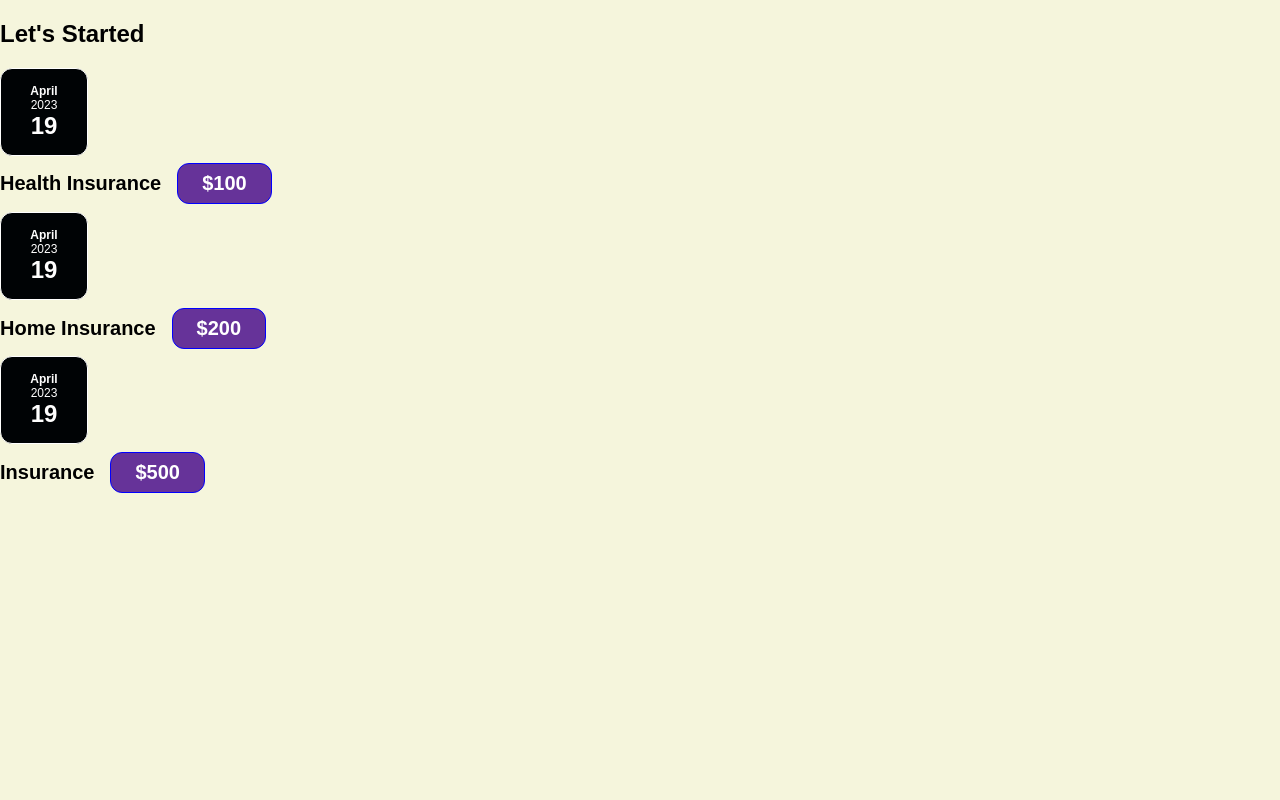
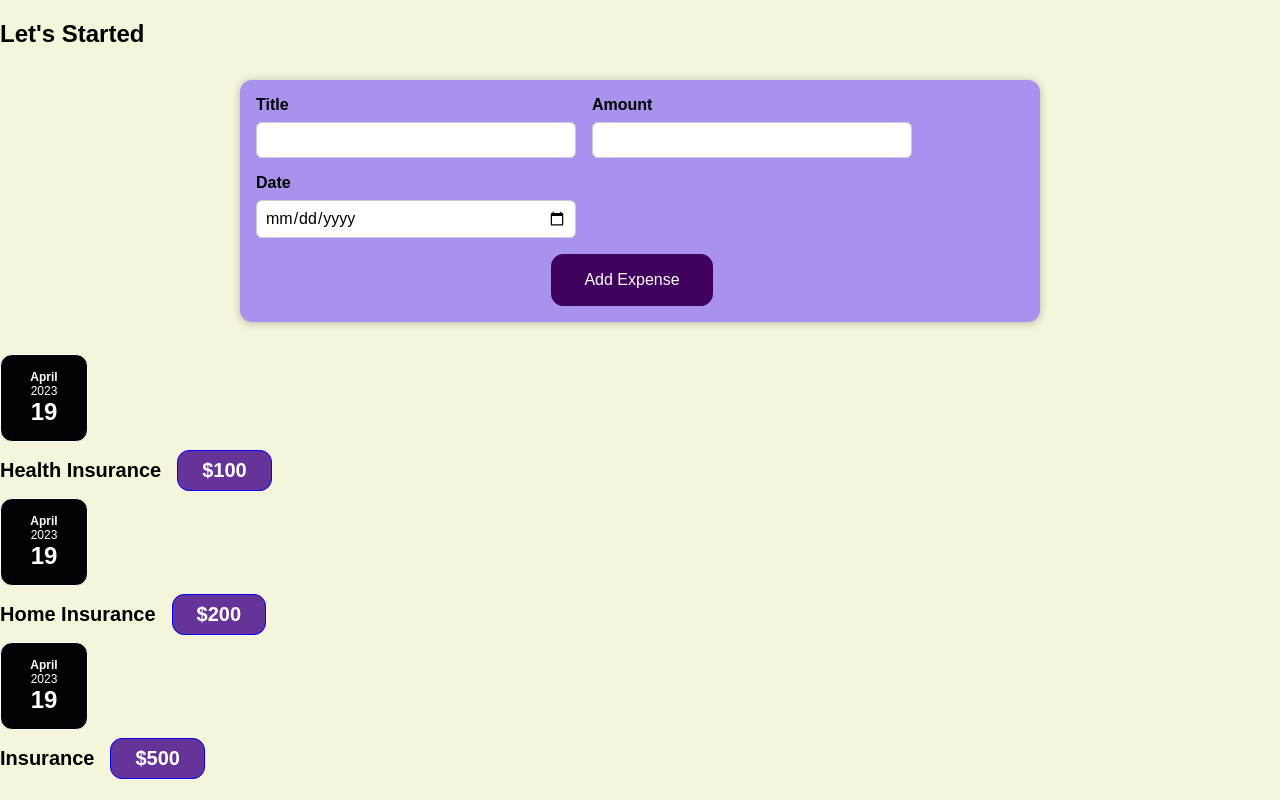
Before and after one commit to officialpradip/LearningReact, a React (Create React App) app in the folder expense-tracker/: page / in a window 1280 px wide. Built offline with nearby package versions, Linux system fonts and the light colour scheme.

Commit message:
refactor

```diff
--- a/expense-tracker/src/App.js
+++ b/expense-tracker/src/App.js
@@ -1,7 +1,7 @@
 
 import './App.css';
 import Expenses from './components/Expense/expenses';
-
+import NewExpense from './components/NewExpense/NewExpense';
 import React from 'react'
 const App=()=> {
   let expense=[{
@@ -29,6 +29,7 @@
   return (
     <div>
       <h2>Let's Started</h2>
+      <NewExpense/>
        <Expenses items={expense}/>
     </div>
 
--- a/expense-tracker/src/components/NewExpense/ExpenseForm.css
+++ b/expense-tracker/src/components/NewExpense/ExpenseForm.css
@@ -6,13 +6,13 @@
     text-align: left;
 }
 
-.new-expense-controls label{
+.new-expense-control label{
     font-weight: bold;
     margin-bottom: 0.5rem;
     display: block;
 }
 
-.new-expense-controls input{
+.new-expense-control input{
     font: inherit;
     padding: 0.5rem;
     border-radius: 6px;
--- a/expense-tracker/src/components/NewExpense/ExpenseForm.js
+++ b/expense-tracker/src/components/NewExpense/ExpenseForm.js
@@ -3,18 +3,18 @@
 const ExpenseForm=()=>{
     return(
         <form>
-            <div className='.new-expense-controls'>
-                <div className='.new-expense-control'>
+            <div className='new-expense-controls'>
+                <div className='new-expense-control'>
                     <label>Title</label>
                     <input type="text"></input>
                 </div>
 
-                <div className='.new-expense-control'>
+                <div className='new-expense-control'>
                     <label>Amount</label>
                     <input type="number" min="0.01" step="0.01"></input>
                 </div>
 
-                <div className='.new-expense-control'>
+                <div className='new-expense-control'>
                     <label>Date</label>
                     <input type="date"></input>
                 </div>
--- a/expense-tracker/src/components/NewExpense/NewExpense.js
+++ b/expense-tracker/src/components/NewExpense/NewExpense.js
@@ -1,9 +1,10 @@
 import './NewExpense.css';
 import React from 'react';
+import ExpenseForm from './ExpenseForm';
 let NewExpense=()=>{
     return(
         <div className='new-expense'>
-            <form></form>
+            <ExpenseForm/>
 
         </div>
     )
```
